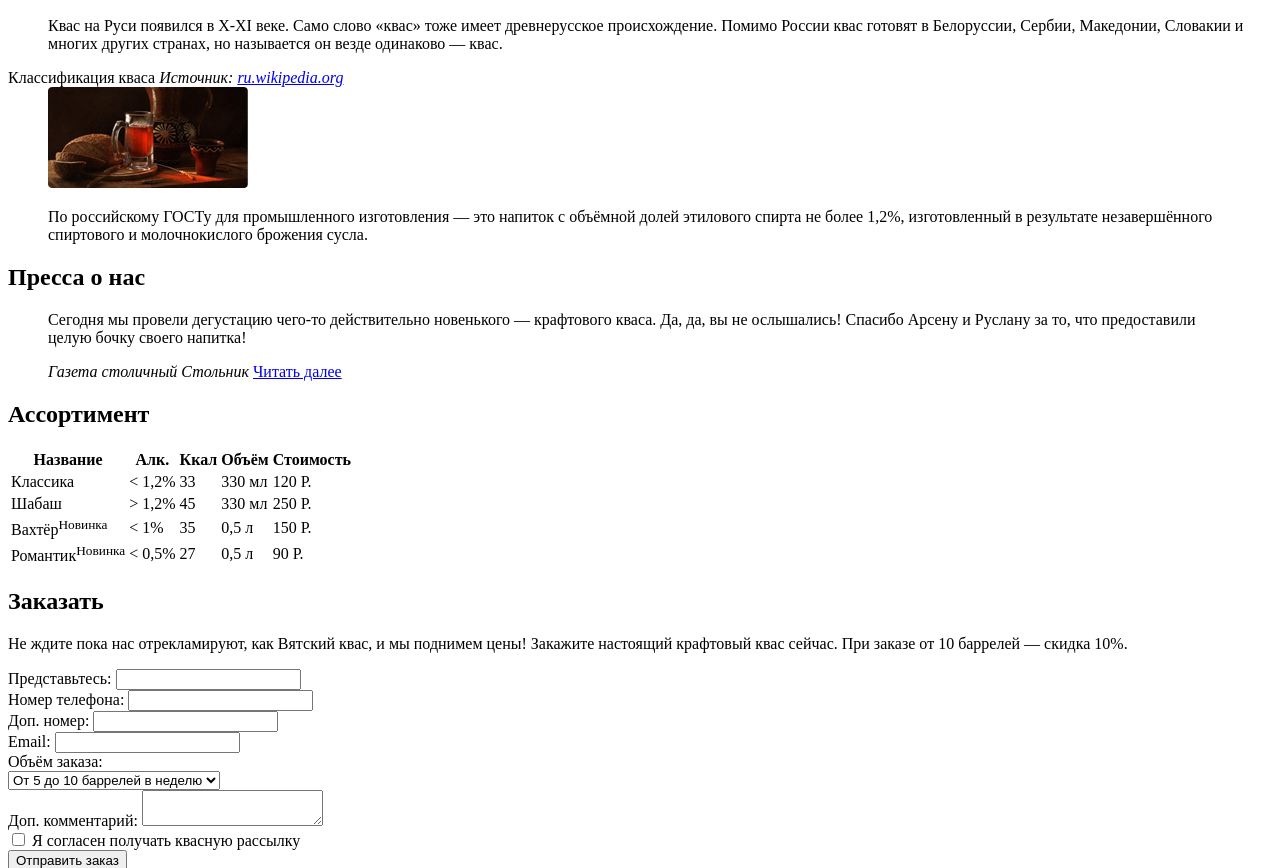
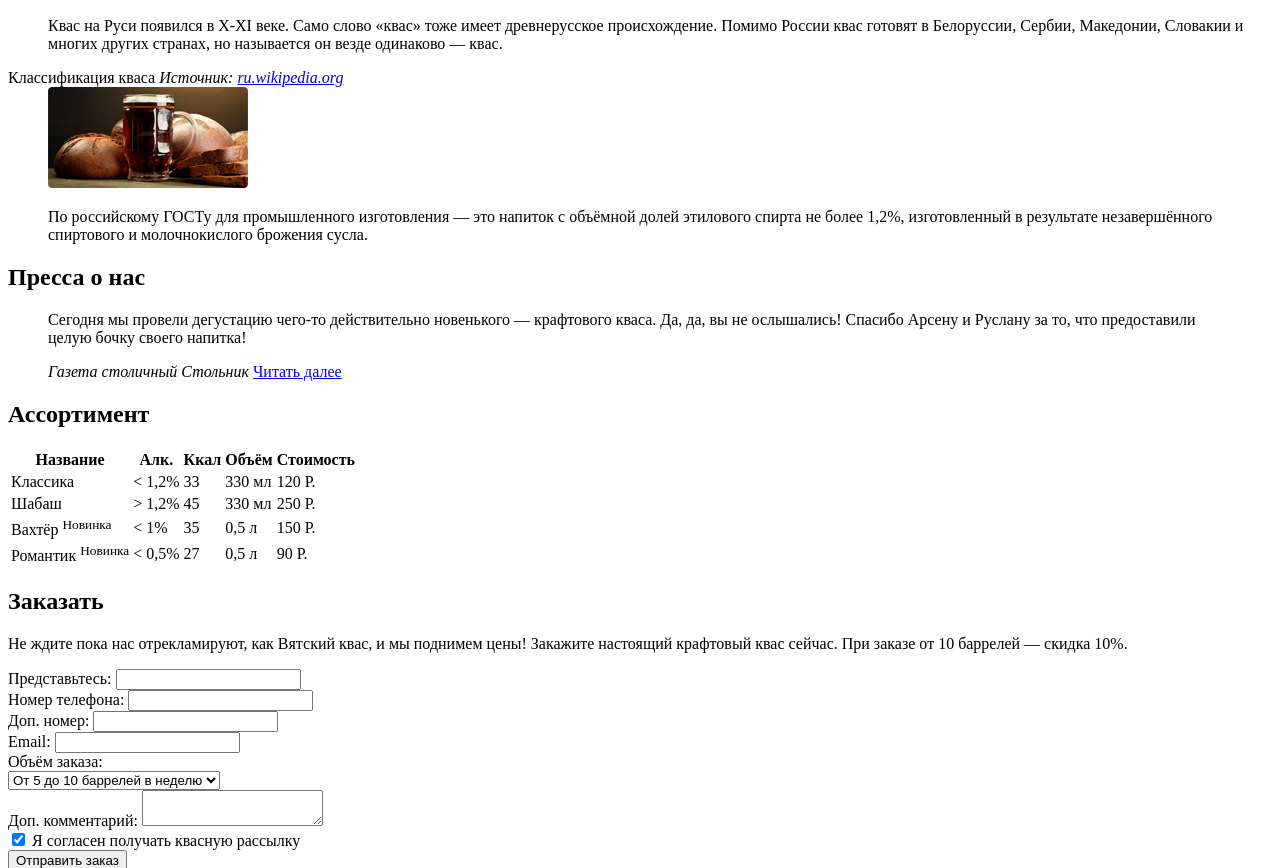
Before and after one commit to MrNedNick/Site, a plain HTML site: page index.html in a window 1280 px wide. Shown: the part 2092-2960 px from the top of the page. Drawn offline with Linux system fonts and the light colour scheme.

Commit message:
fixed bugs

```diff
--- a/index.html
+++ b/index.html
@@ -111,7 +111,7 @@
           <i>Источник: <a href="#">ru.wikipedia.org</a></i>
         </dt>
         <dd>
-          <img src="img/wiki-1.png" alt="wiki-1">
+          <img src="img/wiki-2.png" alt="wiki-1">
           <p>
             По российскому ГОСТу для промышленного изготовления — это напиток с объёмной долей этилового спирта не более
             1,2%,
@@ -161,14 +161,14 @@
           <td>250 Р.</td>
         </tr>
         <tr>
-          <td>Вахтёр<sup>Новинка</sup></td>
+          <td>Вахтёр <sup>Новинка</sup></td>
           <td>&lt; 1%</td>
           <td>35</td>
           <td>0,5 л</td>
           <td>150 Р.</td>
         </tr>
         <tr>
-          <td>Романтик<sup>Новинка</sup></td>
+          <td>Романтик <sup>Новинка</sup></td>
           <td>&lt; 0,5%</td>
           <td>27</td>
           <td>0,5 л</td>
@@ -215,7 +215,7 @@
         </div>
         <div class="order__form-item">
           <label>
-            <input type="checkbox" name="email" id="email">
+            <input type="checkbox" name="email" id="email" checked>
             Я согласен получать квасную рассылку
           </label>
         </div>
@@ -246,7 +246,7 @@
         <p class="footer__copyright">При перепечатке материалов ссылка на сайт обязательна!</p>
         <div class="footer__creater">
           <img src="img/htmlacademy.png" alt="htmlacademy">
-          <b>Разработчик:</b>
+          <b> Разработчик:</b>
           <a href="#">HTML Academy</a>
         </div>
       </div>
```
